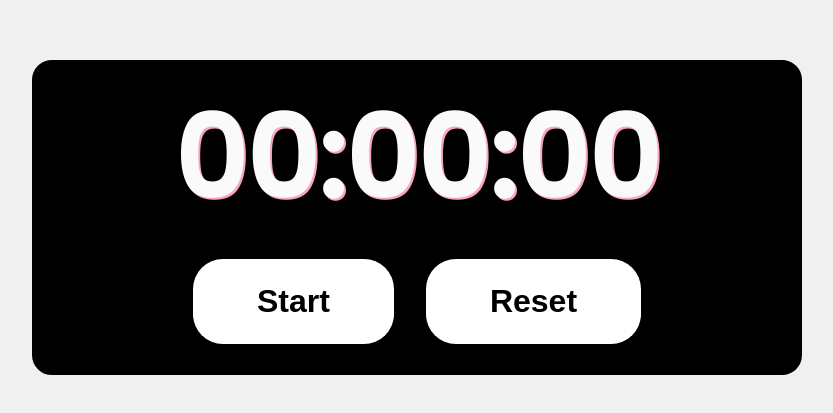
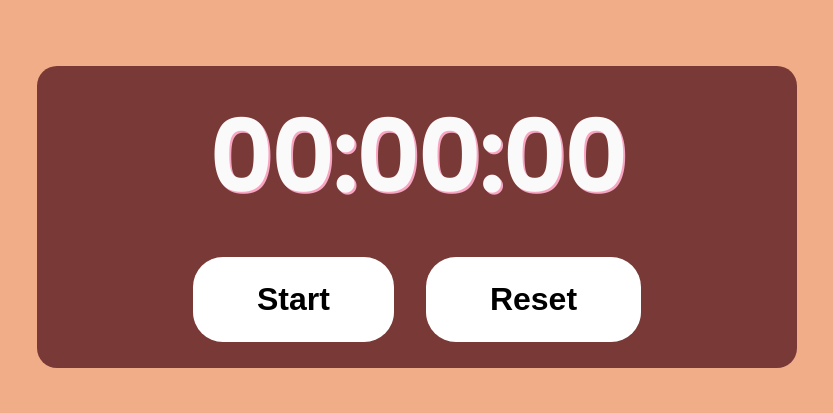
Before and after one commit to sanketmahadik191/StopWatch, a plain HTML site: page index.html in a window 1280 px wide. Shown: the part 191-604 px from the top of the page, without its empty margins (223-1056 px from the left). Drawn offline with Linux system fonts and the light colour scheme.

Commit message:
Update style.css

```diff
--- a/style.css
+++ b/style.css
@@ -1,5 +1,5 @@
 body {
-    background-color: #f0f0f0;
+    background-color: #F1AC88;
     font-family: "Poppins", sans-serif;
     display: flex;
     flex-direction: column;
@@ -10,20 +10,20 @@ body {
 }
 
 .box {
-    border: 5px solid black;
+    /* border: 5px solid black; */
     border-radius: 20px;
-    background-color: black;
+    background-color: #783937;
     padding: 10px 80px 10px 80px;
 }
 
 #timer {
-    font-size: 7rem;
+    font-size: 6rem;
     font-weight: 700;
     text-shadow: 2px 2px #f8a5c2;
     color: #fafafa;
     width: 600px;
     text-align: center;
-    margin: 0px auto;
+    margin: 10px auto;
 }
 
 #buttons {
@@ -41,12 +41,12 @@ button {
     margin: 1rem;
     border-radius: 30px;
     cursor: pointer;
-    box-shadow: 2px 2px 10px rgba(0, 0, 0, 0.3);
+    /* box-shadow: 2px 2px 10px rgba(0, 0, 0, 0.3); */
     transition: all 0.2s;
 }
 
 button:hover {
-    background-color: #644949;
+    background-color: #FC766A;
     box-shadow: 2px 2px 10px rgba(0, 0, 0, 0.5);
 }
 
```
